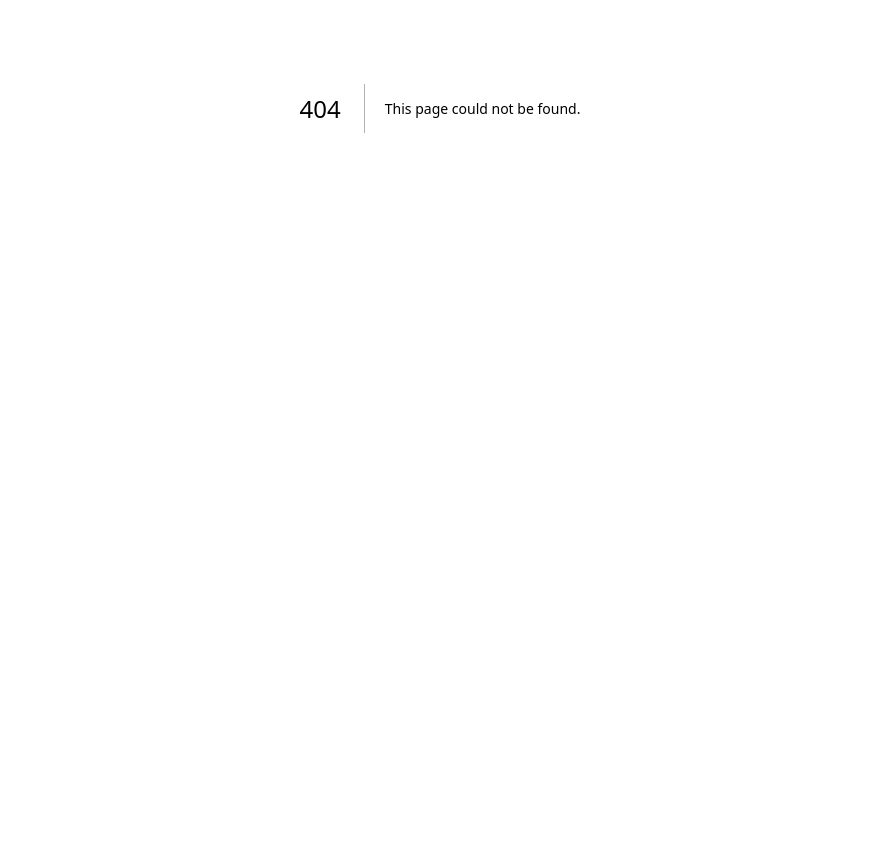
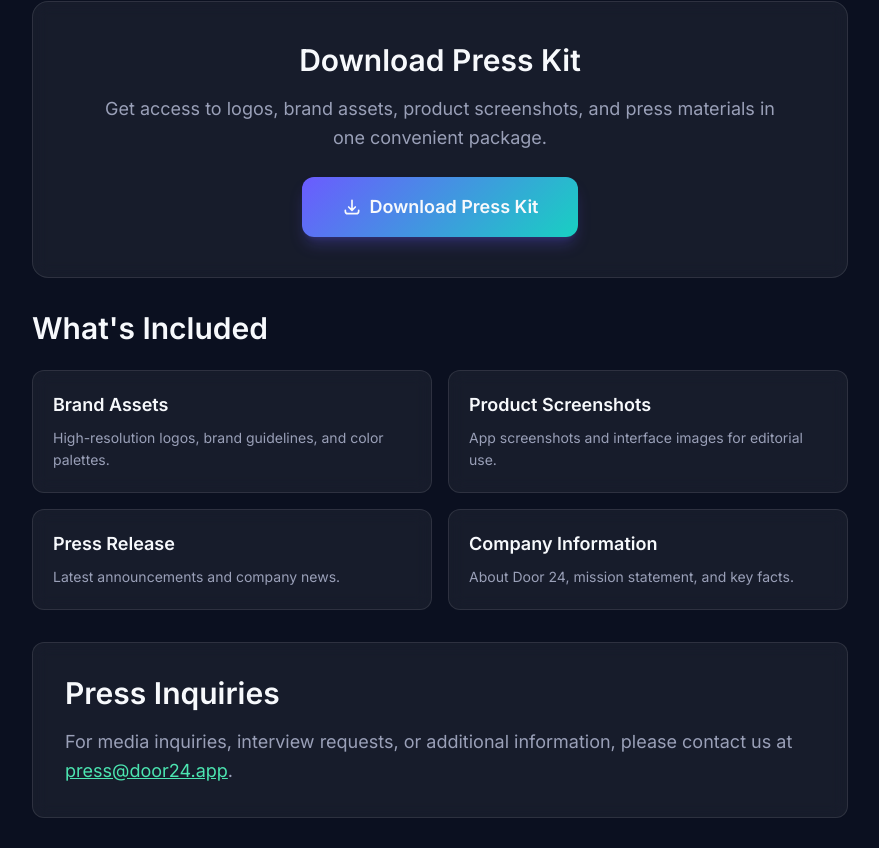
Before and after one commit to Door24Tech/door24-web, a Next.js app: page /press-kit in a window 1280 px wide. Before the commit this address had no page. Shown: the part 292-1140 px from the top of the page, without its empty margins (200-1079 px from the left). Before the commit the page ends 800 px from the top, so only its background shows below. Built offline with nearby package versions, Linux system fonts and the light colour scheme.

Commit message:
Create Press Kit page with download button placeholder and press inquiry contact

```diff
--- /dev/null
+++ b/src/app/press-kit/page.tsx
@@ -0,0 +1,115 @@
+'use client';
+
+import Header from "../components/Header";
+import Footer from "../components/Footer";
+
+export default function PressKit() {
+  return (
+    <div className="relative min-h-screen bg-[var(--door24-background)] text-[var(--door24-foreground)]">
+      <Header />
+
+      {/* Main Content */}
+      <main className="mx-auto max-w-[880px] px-4 py-16 sm:px-8 sm:py-24">
+        <div className="flex flex-col gap-8">
+          {/* Title */}
+          <div className="flex flex-col gap-4 text-center">
+            <h1 className="text-4xl font-bold sm:text-5xl">Press Kit</h1>
+            <p className="text-base leading-7 text-[var(--door24-muted)] sm:text-lg sm:leading-8">
+              Everything you need to write about Door 24.
+            </p>
+          </div>
+
+          {/* Download Section */}
+          <section className="flex flex-col items-center gap-6 rounded-2xl border border-white/10 bg-white/5 p-8 backdrop-blur sm:p-10">
+            <div className="flex flex-col gap-4 text-center">
+              <h2 className="text-2xl font-semibold sm:text-3xl">
+                Download Press Kit
+              </h2>
+              <p className="max-w-2xl text-base leading-relaxed text-[var(--door24-muted)] sm:text-lg">
+                Get access to logos, brand assets, product screenshots, and press
+                materials in one convenient package.
+              </p>
+            </div>
+
+            {/* Download Button - Placeholder for now */}
+            <a
+              href="#"
+              className="door24-gradient group relative inline-flex overflow-hidden rounded-xl px-8 py-3.5 text-base font-semibold text-[var(--door24-foreground)] shadow-lg shadow-[rgba(107,91,255,0.25)] transition hover:shadow-xl hover:shadow-[rgba(24,208,194,0.35)] focus-visible:outline focus-visible:outline-2 focus-visible:outline-offset-2 focus-visible:outline-[var(--door24-primary-end)] sm:px-10 sm:py-4 sm:text-lg"
+              onClick={(e) => {
+                e.preventDefault();
+                // Download link will be wired in later
+              }}
+            >
+              <span className="absolute inset-0 translate-y-[110%] bg-white/15 transition-transform duration-500 ease-out group-hover:translate-y-[-10%]" />
+              <span className="relative flex items-center gap-2">
+                <svg
+                  className="h-5 w-5"
+                  fill="none"
+                  viewBox="0 0 24 24"
+                  stroke="currentColor"
+                  strokeWidth={2}
+                >
+                  <path
+                    strokeLinecap="round"
+                    strokeLinejoin="round"
+                    d="M4 16v1a3 3 0 003 3h10a3 3 0 003-3v-1m-4-4l-4 4m0 0l-4-4m4 4V4"
+                  />
+                </svg>
+                Download Press Kit
+              </span>
+            </a>
+          </section>
+
+          {/* What's Included Section */}
+          <section className="flex flex-col gap-6">
+            <h2 className="text-2xl font-semibold sm:text-3xl">What's Included</h2>
+            <div className="grid gap-4 sm:grid-cols-2">
+              <div className="rounded-xl border border-white/10 bg-white/5 p-5 backdrop-blur">
+                <h3 className="mb-2 text-lg font-semibold">Brand Assets</h3>
+                <p className="text-sm leading-relaxed text-[var(--door24-muted)]">
+                  High-resolution logos, brand guidelines, and color palettes.
+                </p>
+              </div>
+              <div className="rounded-xl border border-white/10 bg-white/5 p-5 backdrop-blur">
+                <h3 className="mb-2 text-lg font-semibold">Product Screenshots</h3>
+                <p className="text-sm leading-relaxed text-[var(--door24-muted)]">
+                  App screenshots and interface images for editorial use.
+                </p>
+              </div>
+              <div className="rounded-xl border border-white/10 bg-white/5 p-5 backdrop-blur">
+                <h3 className="mb-2 text-lg font-semibold">Press Release</h3>
+                <p className="text-sm leading-relaxed text-[var(--door24-muted)]">
+                  Latest announcements and company news.
+                </p>
+              </div>
+              <div className="rounded-xl border border-white/10 bg-white/5 p-5 backdrop-blur">
+                <h3 className="mb-2 text-lg font-semibold">Company Information</h3>
+                <p className="text-sm leading-relaxed text-[var(--door24-muted)]">
+                  About Door 24, mission statement, and key facts.
+                </p>
+              </div>
+            </div>
+          </section>
+
+          {/* Contact Section */}
+          <section className="flex flex-col gap-4 rounded-xl border border-white/10 bg-white/5 p-6 backdrop-blur sm:p-8">
+            <h2 className="text-2xl font-semibold sm:text-3xl">Press Inquiries</h2>
+            <p className="text-base leading-relaxed text-[var(--door24-muted)] sm:text-lg">
+              For media inquiries, interview requests, or additional information,
+              please contact us at{" "}
+              <a
+                href="mailto:press@door24.app"
+                className="text-[var(--door24-accent)] underline transition hover:text-[var(--door24-primary-end)]"
+              >
+                press@door24.app
+              </a>
+              .
+            </p>
+          </section>
+        </div>
+      </main>
+
+      <Footer />
+    </div>
+  );
+}
```
